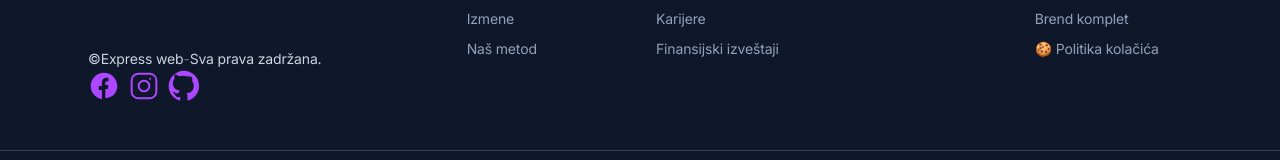
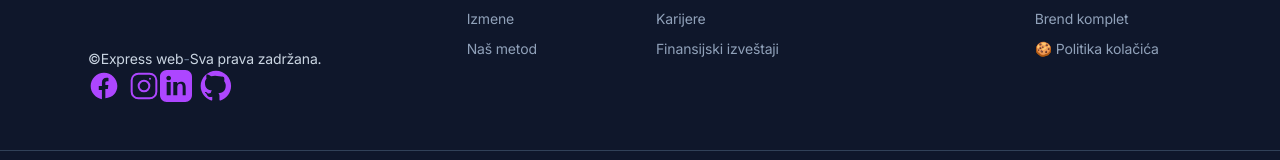
Before and after one commit to RadojeBozic/expressajt-backend, a Vue app in the folder frontend/: page / in a window 1280 px wide. Shown: the part 7767-7927 px from the top of the page. Built offline with nearby package versions, Linux system fonts and the light colour scheme; no server answers.

Commit message:
Dodavanje Instagram naloga

```diff
--- a/frontend/src/partials/Footer.vue
+++ b/frontend/src/partials/Footer.vue
@@ -38,6 +38,24 @@
                   </svg>
                 </a>
               </li>
+
+             <li>
+              <a href="https://www.linkedin.com/in/radoje-bo%C5%BEi%C4%87-9b199930b/" target="_blank" aria-label="LinkedIn"
+                class="flex justify-center items-center text-purple-500 hover:text-purple-400 transition duration-150 ease-in-out">
+                <svg class="w-8 h-8 fill-current" viewBox="0 0 24 24" xmlns="http://www.w3.org/2000/svg">
+                  <path d="M19 0h-14c-2.76 0-5 2.24-5 5v14c0 2.76
+                    2.24 5 5 5h14c2.76 0 5-2.24
+                    5-5v-14c0-2.76-2.24-5-5-5zm-11
+                    19h-3v-10h3v10zm-1.5-11.27c-.97
+                    0-1.75-.79-1.75-1.76s.78-1.75
+                    1.75-1.75 1.75.78 1.75 1.75-.78 1.76-1.75
+                    1.76zm13.5 11.27h-3v-5.6c0-1.34-.03-3.07-1.87-3.07-1.87
+                    0-2.16 1.46-2.16 2.97v5.7h-3v-10h2.88v1.37h.04c.4-.75
+                    1.37-1.54 2.82-1.54 3.01
+                    0 3.57 1.98 3.57 4.55v5.62z"/>
+                </svg>
+              </a>
+          </li>
 
               <!-- GitHub -->
               <li class="ml-2">
```
